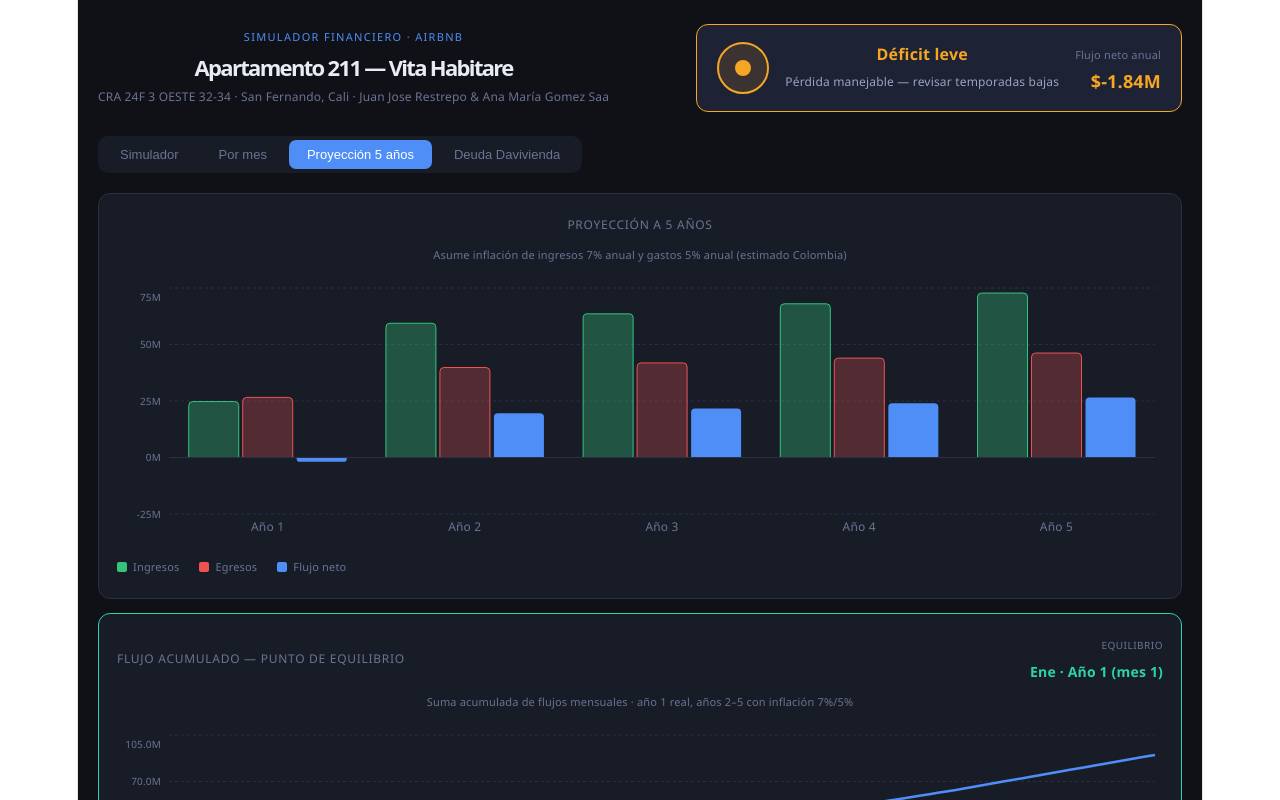
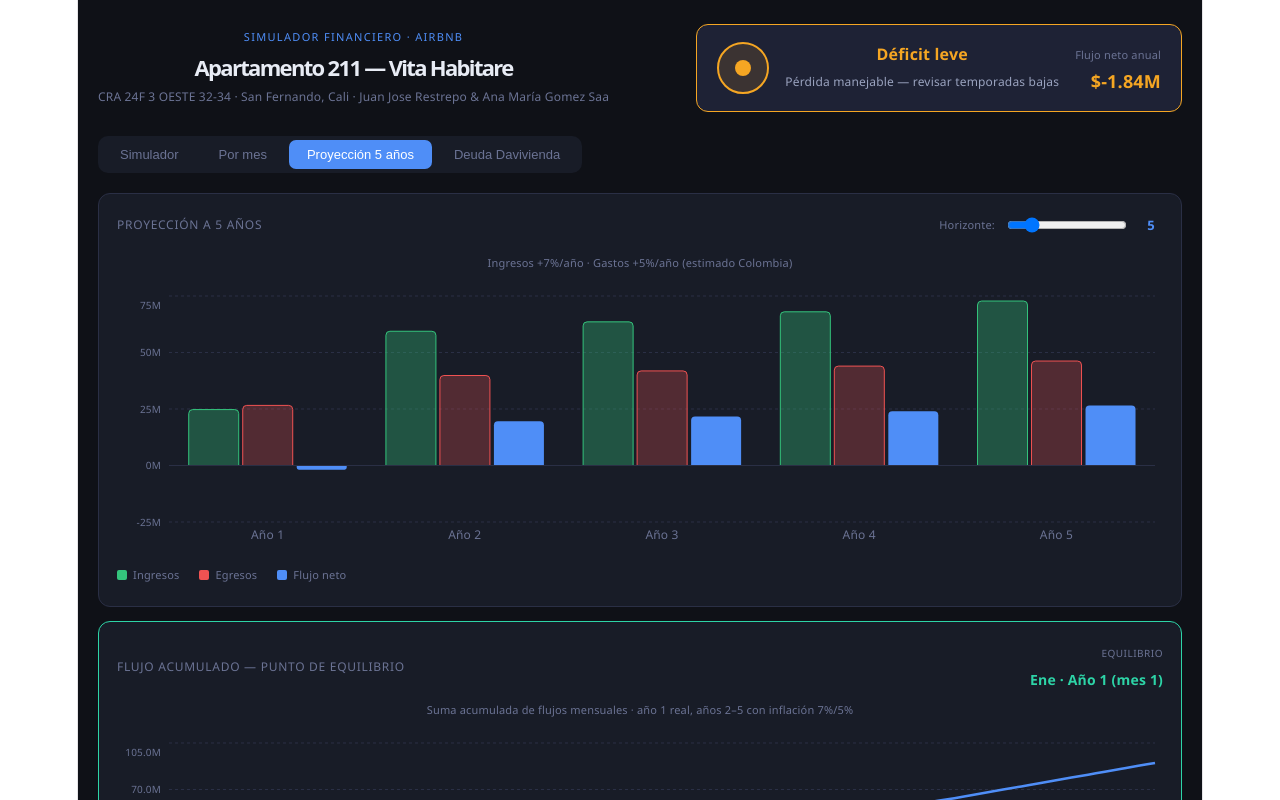
Before and after one commit to efegomez/vita-simulador, a React (Vite) app: page / in a window 1280 px wide. Both pictures are taken after a click on the button "Proyección 5 años". Shown: the top 800 px of the page. Built offline with nearby package versions, Linux system fonts and the light colour scheme.

Commit message:
feat: slider horizonte proyeccion (2-20 años) + plazo deuda en años

```diff
--- a/src/App.jsx
+++ b/src/App.jsx
@@ -217,6 +217,7 @@ export default function App() {
   const [saldoInicial,  setSaldoInicial]  = useState(214001346);
   const [abonos,        setAbonos]        = useState([]);
   const [verTodaTabla,  setVerTodaTabla]  = useState(false);
+  const [horizonte,     setHorizonte]     = useState(5);
   const [tab, setTab]                     = useState("simulador");
 
   const calc = useMemo(() => {
@@ -259,7 +260,7 @@ export default function App() {
     const baseIngFull   = ingMesActivo * 12;
     const baseEgFijosFull = (hipoteca + egFijos) * 12;
 
-    const proyeccion = Array.from({ length: 5 }, (_, i) => {
+    const proyeccion = Array.from({ length: horizonte }, (_, i) => {
       if (i === 0) return { año: "Año 1", ing: Math.round(ingAnual), eg: Math.round(egAnual), flujo: Math.round(ingAnual - egAnual) };
       const growth   = Math.pow(1.07, i - 1); // año 2 = base sin crecimiento, año 3 = ×1.07, etc.
       const ing      = baseIngFull * growth;
@@ -310,7 +311,7 @@ export default function App() {
     });
 
     return { mensual, ingAnual, egAnual, flujoAnual, ocupProm, tarifaProm, roi, proyeccion, tarifaMin, egFijos, acumulado60, breakEvenIdx, breakEvenLabel, chart36 };
-  }, [hipoteca, admin, servicios, internet, limpieza, amenities, comisionPct, mantenimiento, meses, mesEntrega, mesArriendo]);
+  }, [hipoteca, admin, servicios, internet, limpieza, amenities, comisionPct, mantenimiento, meses, mesEntrega, mesArriendo, horizonte]);
 
   const updateMes = (i, val) => setMeses((prev) => prev.map((m, j) => (j === i ? val : m)));
 
@@ -566,8 +567,17 @@ export default function App() {
       {tab === "proyeccion" && (
         <div style={{ display: "flex", flexDirection: "column", gap: 14 }}>
           <div style={{ background: C.surface, border: `1px solid ${C.border}`, borderRadius: 12, padding: 18 }}>
-            <div style={{ fontSize: 12, color: C.muted, marginBottom: 4, letterSpacing: "0.06em", textTransform: "uppercase" }}>Proyección a 5 años</div>
-            <div style={{ fontSize: 11, color: C.muted, marginBottom: 16 }}>Asume inflación de ingresos 7% anual y gastos 5% anual (estimado Colombia)</div>
+            <div style={{ display: "flex", alignItems: "center", justifyContent: "space-between", marginBottom: 12 }}>
+              <div style={{ fontSize: 12, color: C.muted, letterSpacing: "0.06em", textTransform: "uppercase" }}>Proyección a {horizonte} años</div>
+              <div style={{ display: "flex", alignItems: "center", gap: 10 }}>
+                <span style={{ fontSize: 11, color: C.muted }}>Horizonte:</span>
+                <input type="range" min={2} max={20} step={1} value={horizonte}
+                  onChange={(e) => setHorizonte(Number(e.target.value))}
+                  style={{ width: 120, cursor: "pointer" }} />
+                <span style={{ fontSize: 13, fontWeight: 700, color: C.accent, minWidth: 24 }}>{horizonte}</span>
+              </div>
+            </div>
+            <div style={{ fontSize: 11, color: C.muted, marginBottom: 16 }}>Ingresos +7%/año · Gastos +5%/año (estimado Colombia)</div>
             <ResponsiveContainer width="100%" height={260}>
               <BarChart data={calc.proyeccion} margin={{ top: 4, right: 8, left: 8, bottom: 0 }}>
                 <CartesianGrid strokeDasharray="3 3" stroke={C.border} vertical={false} />
@@ -674,7 +684,7 @@ export default function App() {
               <div style={{ background: C.surface, border: `1px solid ${C.border}`, borderRadius: 12, padding: 16 }}>
                 <div style={{ fontSize: 11, color: C.muted, letterSpacing: "0.08em", textTransform: "uppercase", marginBottom: 14 }}>Parámetros del crédito</div>
                 <Slider label="Tasa efectiva anual (%)" value={tasaEA} min={5} max={20} step={0.1} format={(v) => `${v.toFixed(1)}%`} onChange={setTasaEA} color={C.amber} />
-                <Slider label="Plazo (meses)" value={plazoMeses} min={60} max={360} step={12} format={(v) => `${v} meses (${v/12} años)`} onChange={setPlazoMeses} />
+                <Slider label="Plazo del crédito" value={plazoMeses} min={60} max={360} step={12} format={(v) => `${v/12} años (${v} meses)`} onChange={setPlazoMeses} />
                 <div style={{ marginBottom: 14 }}>
                   <div style={{ display: "flex", justifyContent: "space-between", marginBottom: 6 }}>
                     <span style={{ fontSize: 12, color: C.textDim }}>Saldo inicial</span>
```
